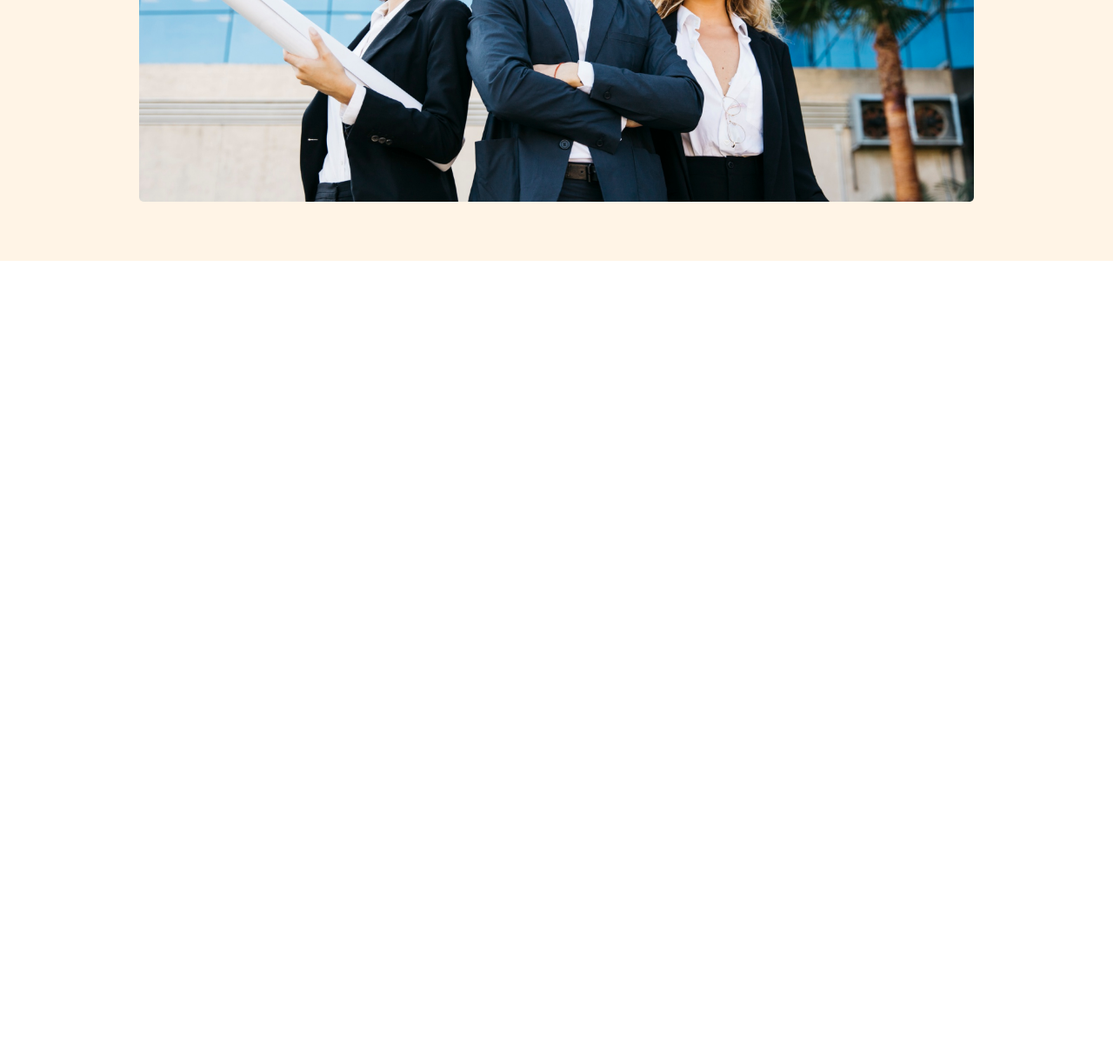
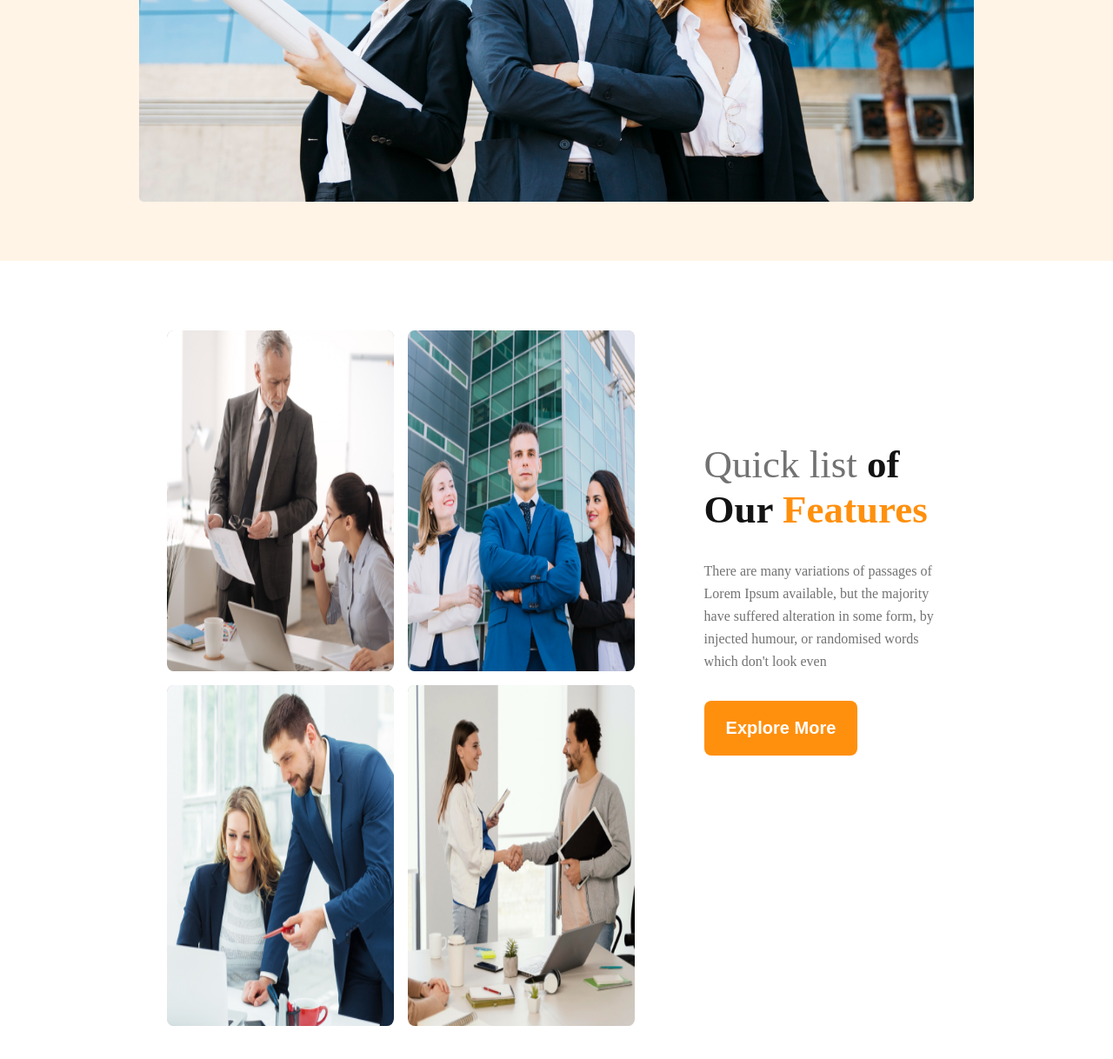
Before and after one commit to Hasinazaman/g3-architect, a plain HTML site: page index.html in a window 1280 px wide. Shown: the part 841-2059 px from the top of the page at 87% size. Before the commit the page ends 1141 px from the top, so only its background shows below. Drawn offline with Linux system fonts and the light colour scheme.

Commit message:
quick list all responsive complete

```diff
--- a/index.html
+++ b/index.html
@@ -32,6 +32,24 @@
         </div>
     </header>
 
-    <!-- fea -->
+    <!-- quick list of our -->
+
+    <main>
+        <section class="quick-container">
+            <div class="quick-ima">
+             <img src="images/team1.png" alt="first image">
+             <img src="images/team2.png" alt="second image">
+             <img src="images/team3.png" alt="">
+             <img src="images/team4.png" alt="">
+            </div>
+
+            <div class="quick-content">
+                <h1 class="section-title"><span>Quick list</span> of Our <strong>Features</strong></h1>
+                <p>There are many variations of passages of Lorem Ipsum available, but the majority have suffered alteration in some form, by injected humour, or randomised words which don't look even</p>
+                <button class="btn-primary">Explore More</button>
+            </div>
+        </section>
+    </main>
+    <!-- quick list of our -->
 </body>
 </html>
--- a/style.css
+++ b/style.css
@@ -17,8 +17,16 @@
     border: 0;
     cursor: pointer;
 }
+.section-title{
+    color: #131313;
+    font-size: 45px;
+    font-weight: 700;
+
+}
+/* header styles start */
 header{
     background: rgba(255, 144, 14, 0.10);
+
 }
 nav{
     display: flex;
@@ -77,6 +85,47 @@ nav li a{
     padding: 2rem 0;
     margin: 0 auto;
 }
+/* main styles */
+
+/* quick list styles start */
+.quick-container{
+    width: 70%;
+    max-width: 1440px;
+    height: 100vh;
+    display: flex;
+    margin: 5rem auto;
+}
+ .quick-ima{
+    display: grid;
+    grid-template-columns:repeat(2,1fr);
+    width: 60%;
+    gap: 1rem;
+}
+.quick-ima img{
+    width: 100%;
+    height: 100%;
+    border-radius: 8px;
+    background: url(<path-to-image>), lightgray -85.564px 0px / 150.038% 100% no-repeat;
+}
+.quick-content{
+    width: 40%;
+    padding: 8rem 0 0 5rem;
+}
+.quick-content h1 span{
+    color: #727272;
+    font-weight: 500;
+}
+.quick-content h1 strong{
+    color: #FF900E;
+}
+.quick-content p{
+    color: #727272;
+    font-size: 1rem;
+    padding: 2rem 0;
+    line-height: 26px; /* 162.5% */
+}
+
+/* quick list styles end */
 
 /* responsive header styles */
 /* mobile devices */
@@ -105,8 +154,25 @@ nav li a{
  .btn-primary{
     padding: 10px 12px;
     font-size: 1rem;
+ }
+ /* quick styles start */
 
- }
+ .quick-container{
+    grid-template-columns:repeat(1,1fr);
+    flex-direction: column;
+    margin: 0 auto;
+}
+.quick-ima{
+    grid-template-columns: repeat(1,1fr);
+    width: 100%;
+}
+.quick-content{
+    width: 100%;
+    padding:1rem 0;
+}
+.quick-content p{
+    padding: 1rem 0;
+}
 }
 /* tabler or medium devices */
 @media screen and (min-width:577px) and (max-width: 960px) {
@@ -117,4 +183,25 @@ nav li a{
     .banner{
         padding: 2rem 0  0;
        }
+
+
+       /* quick style start */
+
+
+ .quick-container{
+    grid-template-columns:repeat(1,1fr);
+    flex-direction: column;
+    margin: 0 auto;
 }
+.quick-ima{
+    grid-template-columns: repeat(2,1fr);
+    width: 100%;
+}
+.quick-content{
+    width: 100%;
+    padding:1rem 0;
+}
+.quick-content p{
+    padding: 1rem 0;
+}
+}
```
